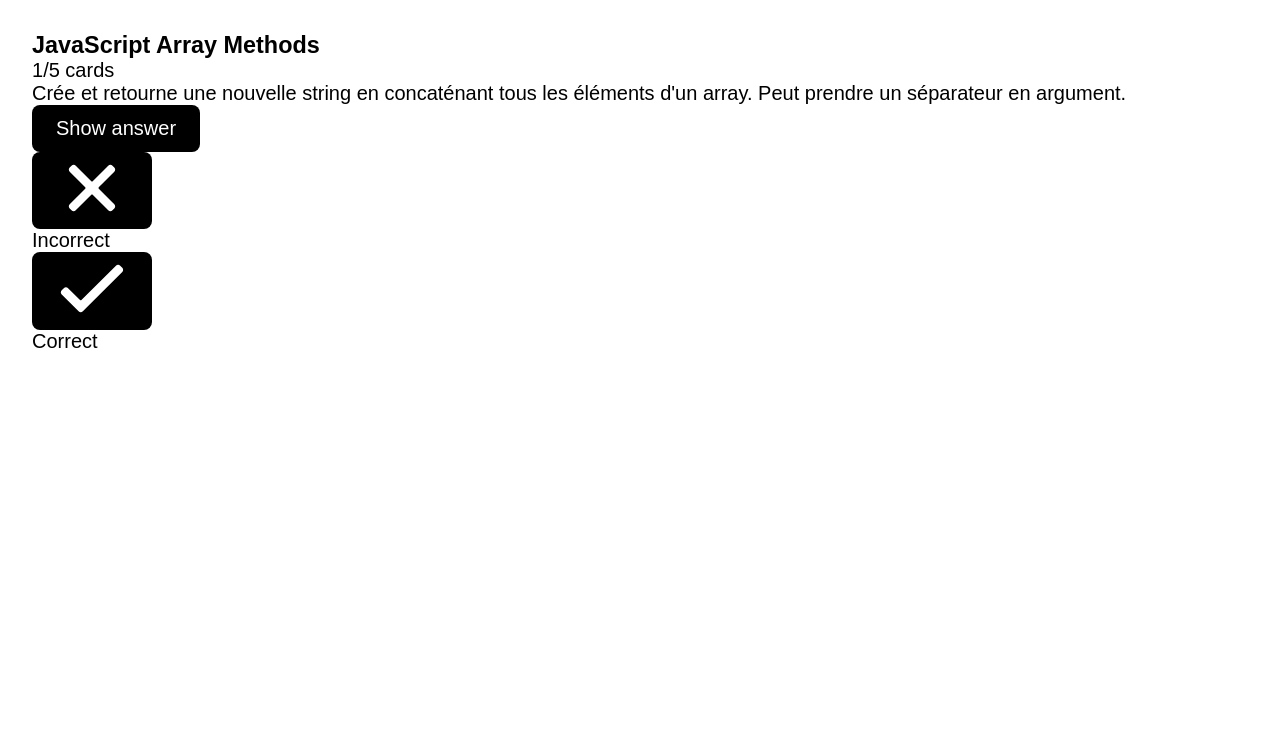
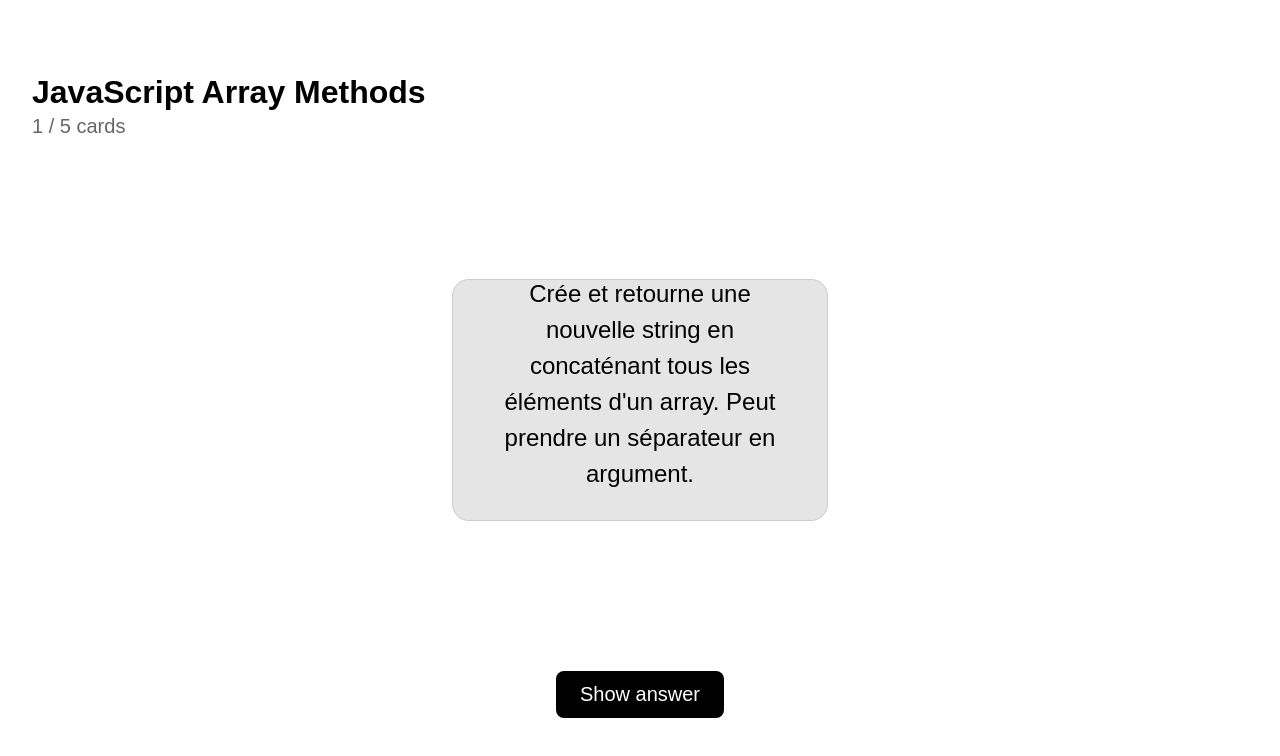
Before and after one commit to nelrnd/flashcards, a website with bundled scripts: page index.html in a window 1280 px wide. Both pictures are taken after a click on the button "Start". Built offline with nearby package versions, Linux system fonts and the light colour scheme.

Commit message:
Create styling for test section and add classes for elements to facilitate styling

```diff
--- a/dom.js
+++ b/dom.js
@@ -51,7 +51,7 @@ function createTestInfo(deck) {
 
   title.textContent = deck.title;
   cardNb.textContent = '1';
-  text.innerHTML = `/${deck.length} cards`;
+  text.innerHTML = ` / ${deck.length} cards`;
 
   text.prepend(cardNb);
   elem.appendChild(title);
@@ -64,21 +64,17 @@ function createTestInteraction() {
   const elem = document.createElement('div');
   const showBtn = document.createElement('button');
   const rateWrapper = document.createElement('div');
-  const incorrectWrapper = document.createElement('div');
   const incorrectBtn = document.createElement('button');
-  const incorrectText = document.createElement('span');
   const incorrectIcon = document.createElement('img');
-  const correctWrapper = document.createElement('div');
   const correctBtn = document.createElement('button');
-  const correctText = document.createElement('span');
   const correctIcon = document.createElement('img');
 
+  elem.className = 'test-interaction';
+  rateWrapper.className = 'rate-wrapper hidden';
   incorrectBtn.className = 'incorrect big';
   correctBtn.className = 'correct big';
 
   showBtn.textContent = 'Show answer';
-  incorrectText.textContent = 'Incorrect';
-  correctText.textContent = 'Correct';
 
   incorrectIcon.src = './assets/incorrect.svg';
   incorrectIcon.alt = 'answer is incorrect';
@@ -86,13 +82,9 @@ function createTestInteraction() {
   correctIcon.alt = 'answer is correct';
 
   incorrectBtn.appendChild(incorrectIcon);
-  incorrectWrapper.appendChild(incorrectBtn);
-  incorrectWrapper.appendChild(incorrectText);
   correctBtn.appendChild(correctIcon);
-  correctWrapper.appendChild(correctBtn);
-  correctWrapper.appendChild(correctText);
-  rateWrapper.appendChild(incorrectWrapper);
-  rateWrapper.appendChild(correctWrapper);
+  rateWrapper.appendChild(incorrectBtn);
+  rateWrapper.appendChild(correctBtn);
   elem.appendChild(showBtn);
   elem.appendChild(rateWrapper);
 
@@ -103,6 +95,7 @@ function createTestCards(deck) {
   const elem = document.createElement('div');
   const card = createCard(deck.cards[0]);
 
+  elem.className = 'test-cards';
   elem.appendChild(card);
 
   return elem;
--- a/style.css
+++ b/style.css
@@ -1,8 +1,18 @@
+:root {
+  --correct: #4ec15a;
+  --incorrect: #c14e4e;
+}
+
 * {
   font-family: Arial, Helvetica, sans-serif;
   margin: 0;
   padding: 0;
   box-sizing: border-box;
+}
+
+html,
+body {
+  height: 100%;
 }
 
 body {
@@ -20,6 +30,35 @@ button {
   color: white;
   background-color: black;
   cursor: pointer;
+  position: relative;
+}
+
+button.big {
+  width: 96px;
+  height: 96px;
+  padding: 0;
+  min-width: auto;
+}
+button.correct {
+  background-color: var(--correct);
+}
+button.incorrect {
+  background-color: var(--incorrect);
+}
+button.correct.big::after {
+  content: 'Correct';
+}
+button.incorrect.big::after {
+  content: 'Incorrect';
+}
+button.correct.big::after,
+button.incorrect.big::after {
+  color: black;
+  text-align: center;
+  width: 100%;
+  display: block;
+  position: absolute;
+  bottom: -30px;
 }
 
 button:hover {
@@ -41,3 +80,50 @@ button:hover {
 .deck-text {
   color: rgba(0, 0, 0, 0.6);
 }
+
+.test-container {
+  height: 100%;
+  display: grid;
+  grid-template-rows: 1fr 3fr 1fr;
+  align-items: center;
+}
+
+.test-info h3 {
+  font-size: 32px;
+}
+
+.test-info p {
+  margin-top: 4px;
+  color: rgba(0, 0, 0, 0.6);
+}
+
+.test-cards,
+.test-interaction {
+  display: flex;
+  justify-content: center;
+  align-items: center;
+}
+
+.rate-wrapper {
+  display: flex;
+  gap: 2rem;
+}
+
+.card {
+  font-size: 24px;
+  text-align: center;
+  line-height: 150%;
+  padding: 2rem 2rem 4rem;
+  height: 30vmin;
+  width: auto;
+  aspect-ratio: 3.5 / 2.25;
+  border-radius: 1rem;
+  box-shadow: 0 0 0 1px rgba(0, 0, 0, 0.2);
+  background-color: rgba(0, 0, 0, 0.1);
+  display: flex;
+  align-items: center;
+}
+
+.hidden {
+  display: none;
+}
```
